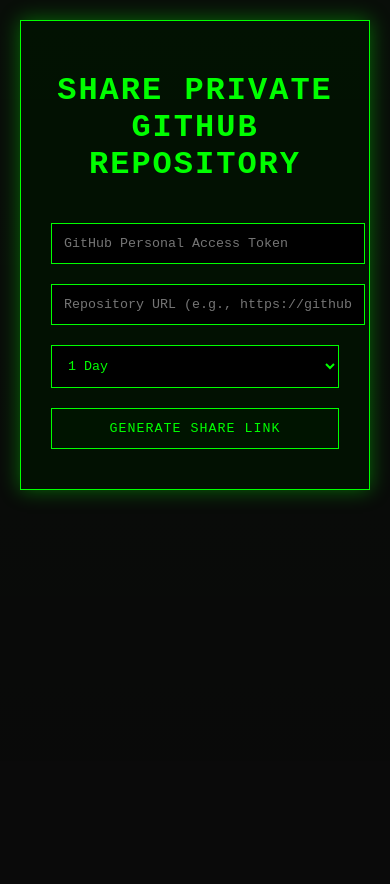
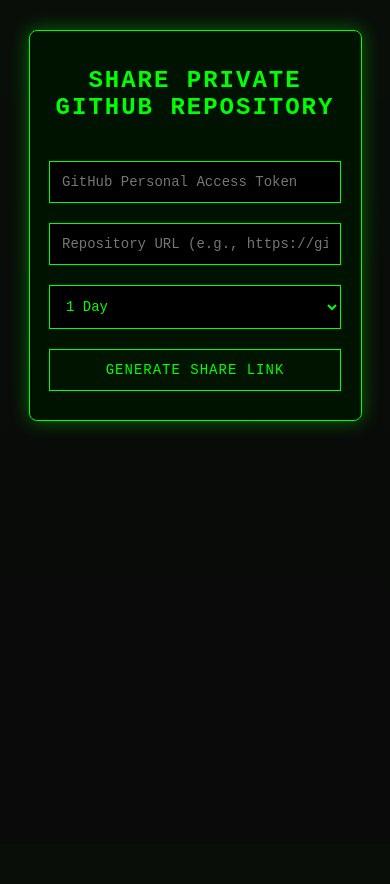
Before and after one commit to Karannkx/Kxshare, a Flask app: page / in a window 390 px wide. After the commit the page ends 430 px from the top, so only its background shows below. Run offline with Flask 3, Linux system fonts and the light colour scheme.

Commit message:
Assistant checkpoint: Enhanced UI with responsive design and animations
Assistant generated file changes:
- templates/home.html: Add responsive design and animations, Add responsive container styles
- templates/success.html: Enhance success page responsiveness
- templates/view.html: Improve view page responsiveness
- templates/expired.html: Make expired page responsive

---

User prompt:

Make it responsive and more Good UI with animations

Replit-Commit-Author: Assistant
Replit-Commit-Session-Id: e71d024a-e6af-4e6d-8cde-e98923e4e7fc

```diff
--- a/templates/expired.html
+++ b/templates/expired.html
@@ -3,7 +3,9 @@
 <html>
 <head>
     <title>Expired</title>
+    <meta name="viewport" content="width=device-width, initial-scale=1.0">
     <style>
+        * { box-sizing: border-box; }
         body {
             font-family: 'Courier New', monospace;
             background-color: #0a0a0a;
--- a/templates/home.html
+++ b/templates/home.html
@@ -3,7 +3,9 @@
 <html>
 <head>
     <title>Share GitHub Repo</title>
+    <meta name="viewport" content="width=device-width, initial-scale=1.0">
     <style>
+        * { box-sizing: border-box; }
         body {
             font-family: 'Courier New', monospace;
             background-color: #0a0a0a;
@@ -12,16 +14,32 @@
             padding: 20px;
             min-height: 100vh;
             position: relative;
-            overflow: hidden;
+            overflow-x: hidden;
+        }
+        @keyframes matrix {
+            0% { background-position: 0% 0%; }
+            100% { background-position: 0% 100%; }
         }
         .container {
             max-width: 800px;
-            margin: 0 auto;
-            background: rgba(0,20,0,0.7);
-            padding: 30px;
+            width: 90%;
+            margin: 20px auto;
+            background: rgba(0,20,0,0.9);
+            padding: clamp(15px, 5vw, 30px);
             border: 1px solid #00ff00;
             box-shadow: 0 0 20px rgba(0,255,0,0.2);
-            animation: glow 2s infinite alternate;
+            animation: glow 2s infinite alternate, slideIn 0.5s ease-out;
+            backdrop-filter: blur(10px);
+            border-radius: 8px;
+        }
+        @keyframes slideIn {
+            from { transform: translateY(-20px); opacity: 0; }
+            to { transform: translateY(0); opacity: 1; }
+        }
+        @media (max-width: 600px) {
+            body { padding: 10px; }
+            h1 { font-size: 1.5em; }
+            input, select, button { font-size: 14px; }
         }
         h1 {
             text-align: center;
--- a/templates/success.html
+++ b/templates/success.html
@@ -3,7 +3,9 @@
 <html>
 <head>
     <title>Link Generated</title>
+    <meta name="viewport" content="width=device-width, initial-scale=1.0">
     <style>
+        * { box-sizing: border-box; }
         body {
             font-family: 'Courier New', monospace;
             background-color: #0a0a0a;
--- a/templates/view.html
+++ b/templates/view.html
@@ -3,7 +3,9 @@
 <html>
 <head>
     <title>{{ owner }}/{{ repo }}</title>
+    <meta name="viewport" content="width=device-width, initial-scale=1.0">
     <style>
+        * { box-sizing: border-box; }
         body {
             font-family: 'Courier New', monospace;
             background-color: #0a0a0a;
```
